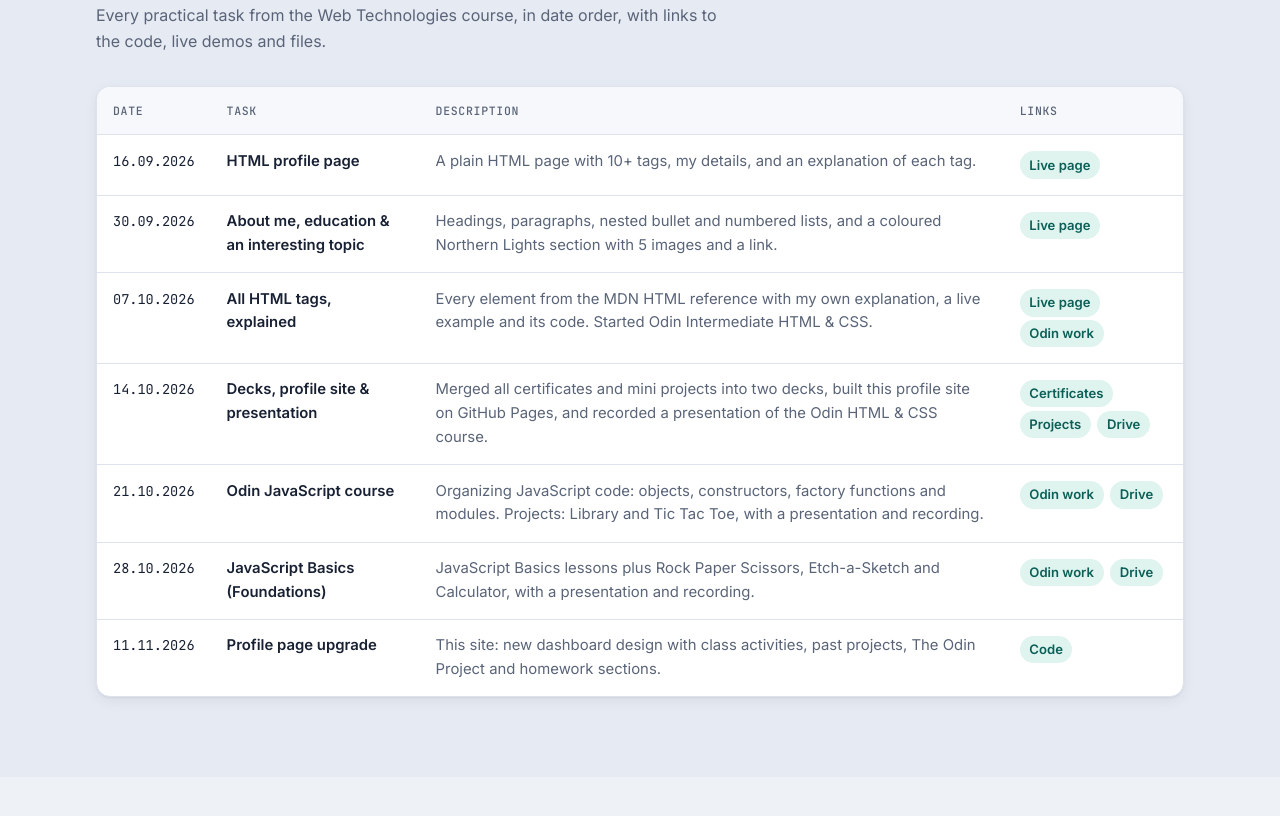
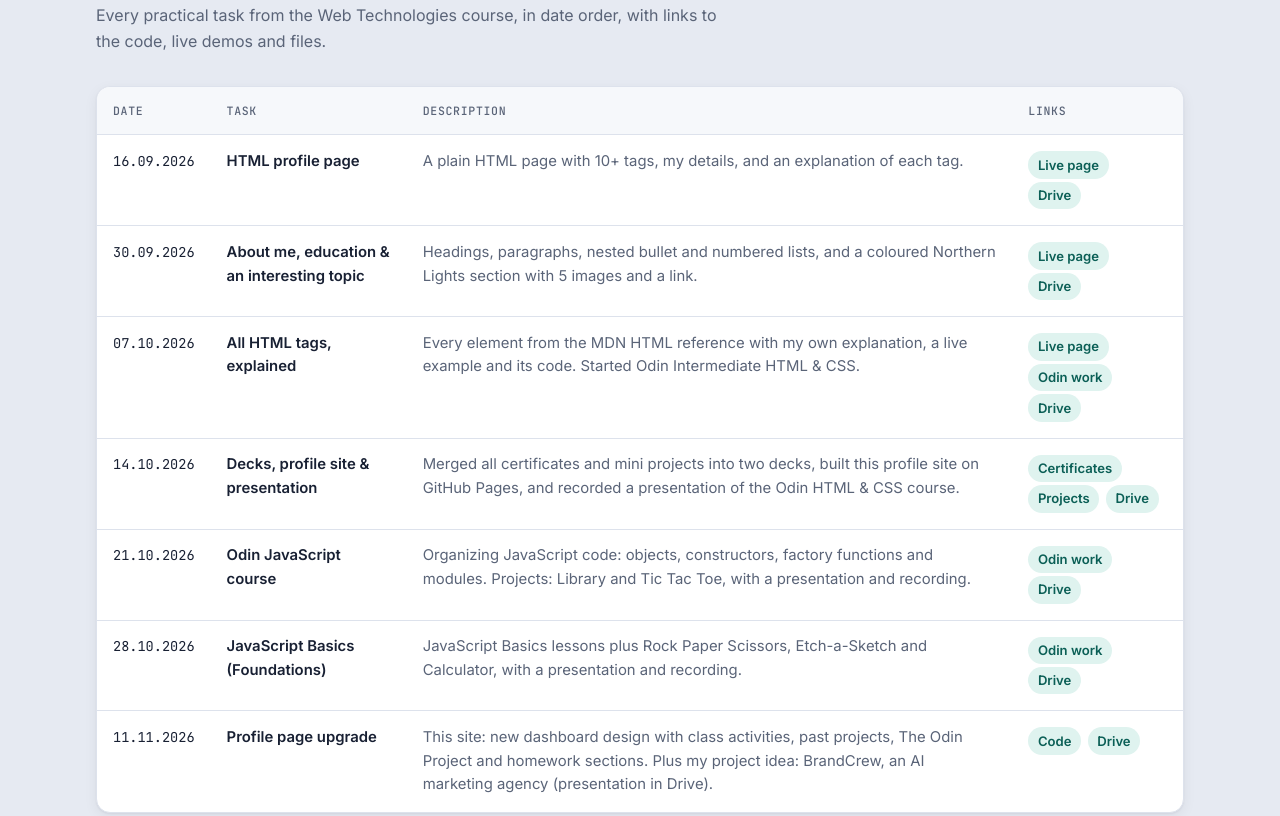
Before and after one commit to Ashkar369/ashkar369.github.io, a plain HTML site: page index.html in a window 1280 px wide. Shown: the part 3890-4706 px from the top of the page. Drawn offline with Linux system fonts and the light colour scheme.

Commit message:
Fix Drive links in the Class activities table
Replace the wrong Drive folder on the 14.10 task and add Drive
folders for tasks 1, 2, 3 and 7 (BrandCrew project idea).

Co-Authored-By: Claude Opus 5.5 <noreply@anthropic.com>

```diff
--- a/index.html
+++ b/index.html
@@ -290,25 +290,25 @@
                 <td data-label="Date"><time datetime="2026-09-16">16.09.2026</time></td>
                 <td data-label="Task"><strong>HTML profile page</strong></td>
                 <td data-label="Description">A plain HTML page with 10+ tags, my details, and an explanation of each tag.</td>
-                <td data-label="Links"><a class="chip" href="assets/tasks/task-16-09-2026.html" target="_blank" rel="noopener">Live page</a></td>
+                <td data-label="Links"><a class="chip" href="assets/tasks/task-16-09-2026.html" target="_blank" rel="noopener">Live page</a> <a class="chip" href="https://drive.google.com/drive/folders/1jOjDx6lEKH4Dicct9kkB5GX0qBtqhHcn?usp=sharing" target="_blank" rel="noopener">Drive</a></td>
               </tr>
               <tr>
                 <td data-label="Date"><time datetime="2026-09-30">30.09.2026</time></td>
                 <td data-label="Task"><strong>About me, education &amp; an interesting topic</strong></td>
                 <td data-label="Description">Headings, paragraphs, nested bullet and numbered lists, and a coloured Northern Lights section with 5 images and a link.</td>
-                <td data-label="Links"><a class="chip" href="assets/tasks/task-30-09-2026.html" target="_blank" rel="noopener">Live page</a></td>
+                <td data-label="Links"><a class="chip" href="assets/tasks/task-30-09-2026.html" target="_blank" rel="noopener">Live page</a> <a class="chip" href="https://drive.google.com/drive/folders/18hcAFjA51hU8QmiqHzIgyT_XGJibTA9g?usp=sharing" target="_blank" rel="noopener">Drive</a></td>
               </tr>
               <tr>
                 <td data-label="Date"><time datetime="2026-10-07">07.10.2026</time></td>
                 <td data-label="Task"><strong>All HTML tags, explained</strong></td>
                 <td data-label="Description">Every element from the MDN HTML reference with my own explanation, a live example and its code. Started Odin Intermediate HTML &amp; CSS.</td>
-                <td data-label="Links"><a class="chip" href="assets/tasks/all-html-tags.html" target="_blank" rel="noopener">Live page</a> <a class="chip" href="#odin-html">Odin work</a></td>
+                <td data-label="Links"><a class="chip" href="assets/tasks/all-html-tags.html" target="_blank" rel="noopener">Live page</a> <a class="chip" href="#odin-html">Odin work</a> <a class="chip" href="https://drive.google.com/drive/folders/1lekx_QLrVU3th_4vF_yar18rcRc9gKnf?usp=sharing" target="_blank" rel="noopener">Drive</a></td>
               </tr>
               <tr>
                 <td data-label="Date"><time datetime="2026-10-14">14.10.2026</time></td>
                 <td data-label="Task"><strong>Decks, profile site &amp; presentation</strong></td>
                 <td data-label="Description">Merged all certificates and mini projects into two decks, built this profile site on GitHub Pages, and recorded a presentation of the Odin HTML &amp; CSS course.</td>
-                <td data-label="Links"><a class="chip" href="#certificates">Certificates</a> <a class="chip" href="#projects">Projects</a> <a class="chip" href="https://drive.google.com/drive/folders/1A6QT4F3Gkl8hSfOGzsHCAI9dBjMKD1kY?usp=sharing" target="_blank" rel="noopener">Drive</a></td>
+                <td data-label="Links"><a class="chip" href="#certificates">Certificates</a> <a class="chip" href="#projects">Projects</a> <a class="chip" href="https://drive.google.com/drive/folders/1Fsy4ysVi8gw5Jaem_carnnjOgu4NJasw?usp=sharing" target="_blank" rel="noopener">Drive</a></td>
               </tr>
               <tr>
                 <td data-label="Date"><time datetime="2026-10-21">21.10.2026</time></td>
@@ -325,8 +325,8 @@
               <tr>
                 <td data-label="Date"><time datetime="2026-11-11">11.11.2026</time></td>
                 <td data-label="Task"><strong>Profile page upgrade</strong></td>
-                <td data-label="Description">This site: new dashboard design with class activities, past projects, The Odin Project and homework sections.</td>
-                <td data-label="Links"><a class="chip" href="https://github.com/Ashkar369/ashkar369.github.io" target="_blank" rel="noopener">Code</a></td>
+                <td data-label="Description">This site: new dashboard design with class activities, past projects, The Odin Project and homework sections. Plus my project idea: BrandCrew, an AI marketing agency (presentation in Drive).</td>
+                <td data-label="Links"><a class="chip" href="https://github.com/Ashkar369/ashkar369.github.io" target="_blank" rel="noopener">Code</a> <a class="chip" href="https://drive.google.com/drive/folders/1FnJ_Qh881YOoOH1ERdO5I55s4TjYM_J0?usp=sharing" target="_blank" rel="noopener">Drive</a></td>
               </tr>
             </tbody>
           </table>
```
